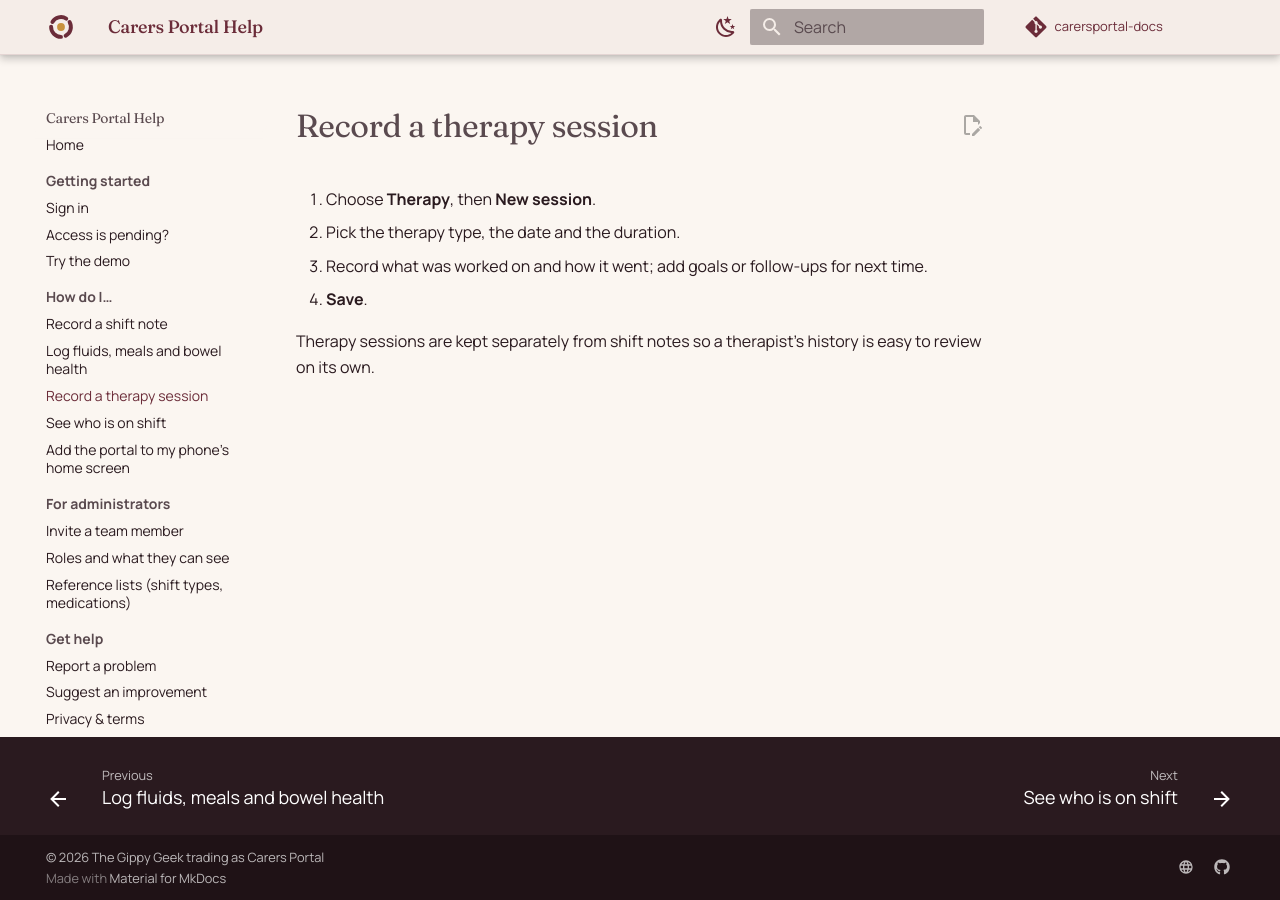
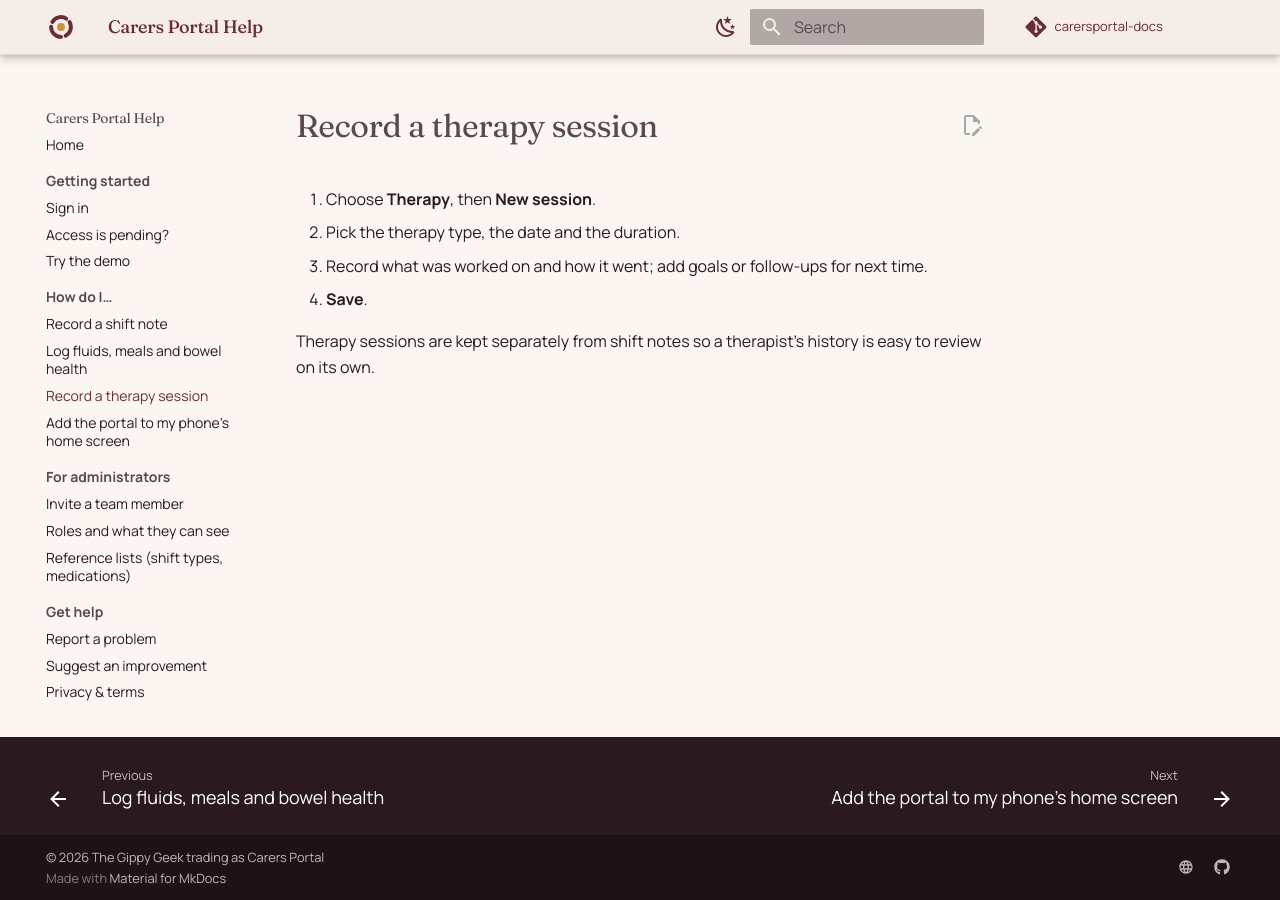
Before and after one commit to thegippygeek/carersportal-docs, an MkDocs documentation site: the page built from docs/guides/therapy.md, in a window 1280 px wide. Built offline with MkDocs 1.6.1 and Material for MkDocs 9.7.7, drawn with Linux system fonts in a browser that asks for light colours; comment, search, counter and statistics services are not loaded.

Commit message:
docs: hold back the roster guide as a draft until rostering is live
Uses MkDocs 1.6 draft_docs: the page stays in the repo and renders
under mkdocs serve, but is excluded from the published site and search.

Co-Authored-By: Claude Opus 5.5 <noreply@anthropic.com>
Claude-Session: https://claude.ai/code/session_01QBSqK3Y4N8Ez51nD93TyUH

```diff
--- a/mkdocs.yml
+++ b/mkdocs.yml
@@ -40,6 +40,12 @@ theme:
     - content.action.edit
     - content.code.copy
 
+# Drafts: kept in the repo and visible under `mkdocs serve`, but left out of
+# the published site. Move a page out of here (and back into nav) to publish.
+draft_docs: |
+  # Rostering is not live yet.
+  guides/roster.md
+
 nav:
   - Home: index.md
   - Getting started:
@@ -50,7 +56,6 @@ nav:
       - Record a shift note: guides/shift-notes.md
       - Log fluids, meals and bowel health: guides/daily-records.md
       - Record a therapy session: guides/therapy.md
-      - See who is on shift: guides/roster.md
       - Add the portal to my phone's home screen: guides/home-screen.md
   - For administrators:
       - Invite a team member: admin/invite.md
```
